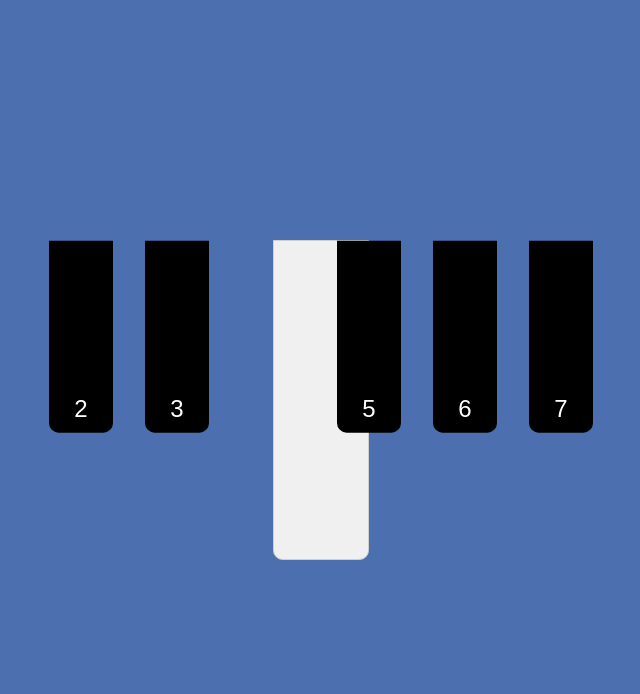
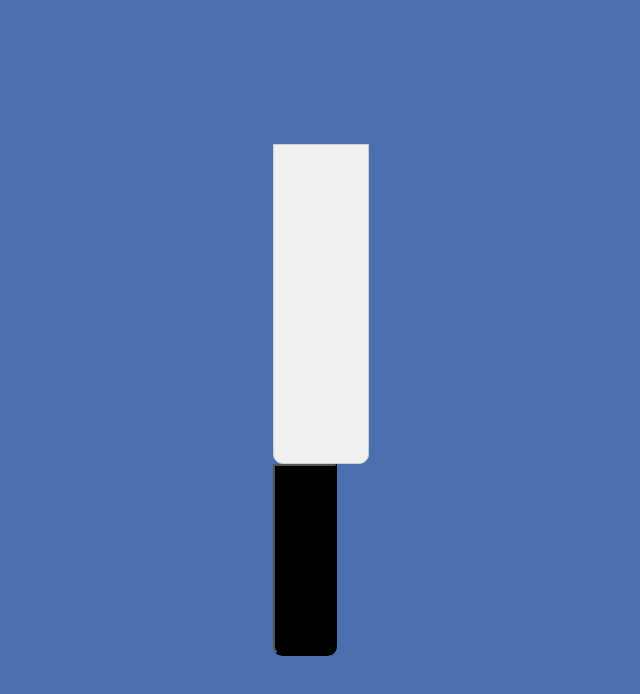
Before and after one commit to WenderG/Teclado_musical, a React (Vite) app: page / in a window 1280 px wide. Shown: the top 694 px of the page, without its empty margins (319-959 px from the left). Built offline with nearby package versions, Linux system fonts and the light colour scheme.

Commit message:
refactor(BlackKey): change static to dynamic component

```diff
--- a/src/components/BlackKey/BlackKey.jsx
+++ b/src/components/BlackKey/BlackKey.jsx
@@ -1,14 +1,20 @@
+import { forwardRef } from 'react';
+
 import './BlackKey.css'
 
-export function BlackKey() {
+export const BlackKey = forwardRef(function (props, ref) {
+  const { text, tabIndex, handleClick, onKeyDown, onBlur } = props;
+
   return (
-    <div className="piano-black-keys flex gap">
-      <div className="black-key">2</div>
-      <div className="black-key">3</div>
-      <div className="black-key">.</div>
-      <div className="black-key">5</div>
-      <div className="black-key">6</div>
-      <div className="black-key">7</div>
-    </div>
+    <button
+      className="black-key"
+      ref={ref}
+      tabIndex={tabIndex}
+      onClick={handleClick}
+      onKeyDown={onKeyDown}
+      onBlur={onBlur}
+    >
+      {text}
+    </button>
   )
-}
+})
```
